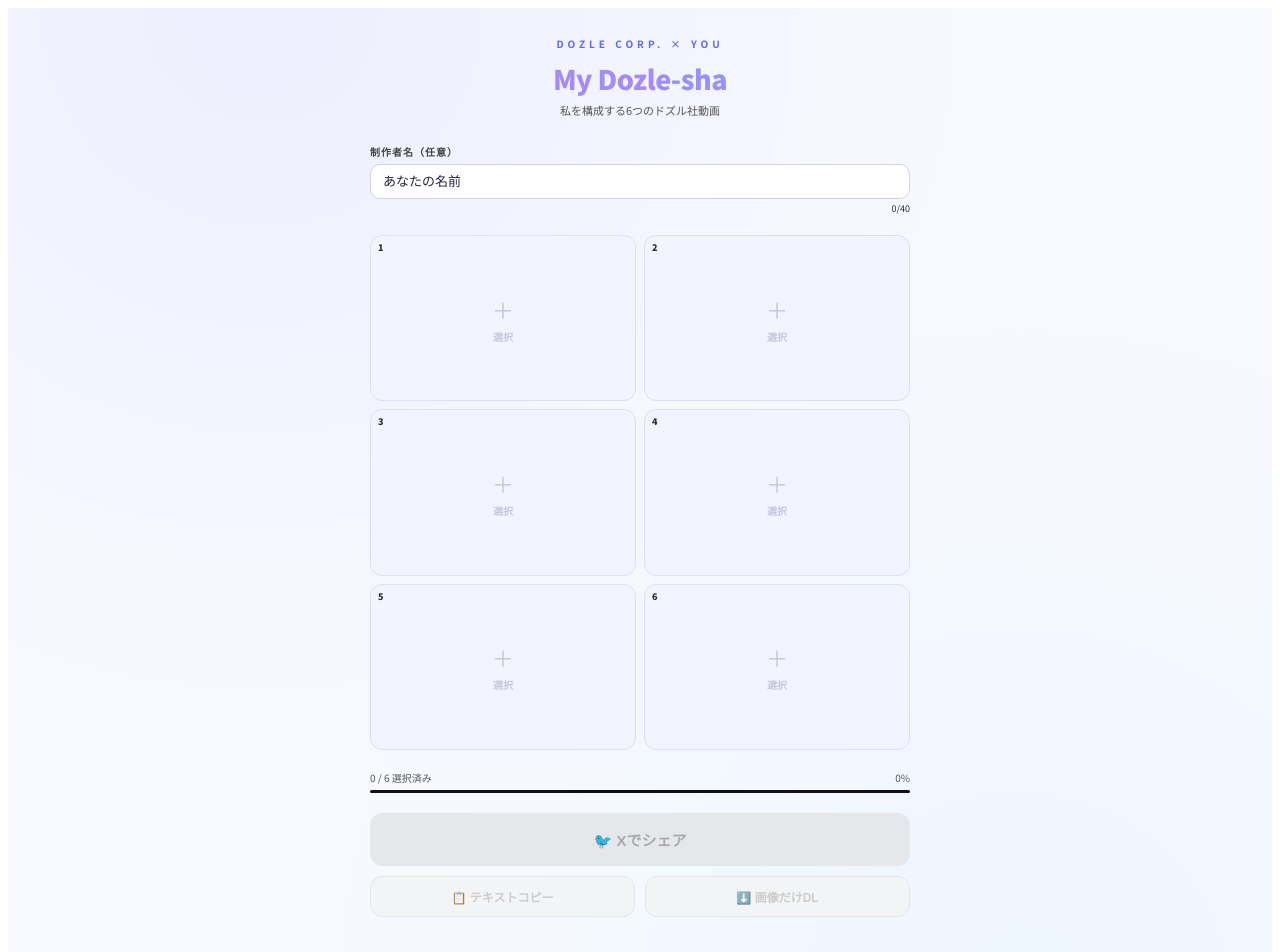
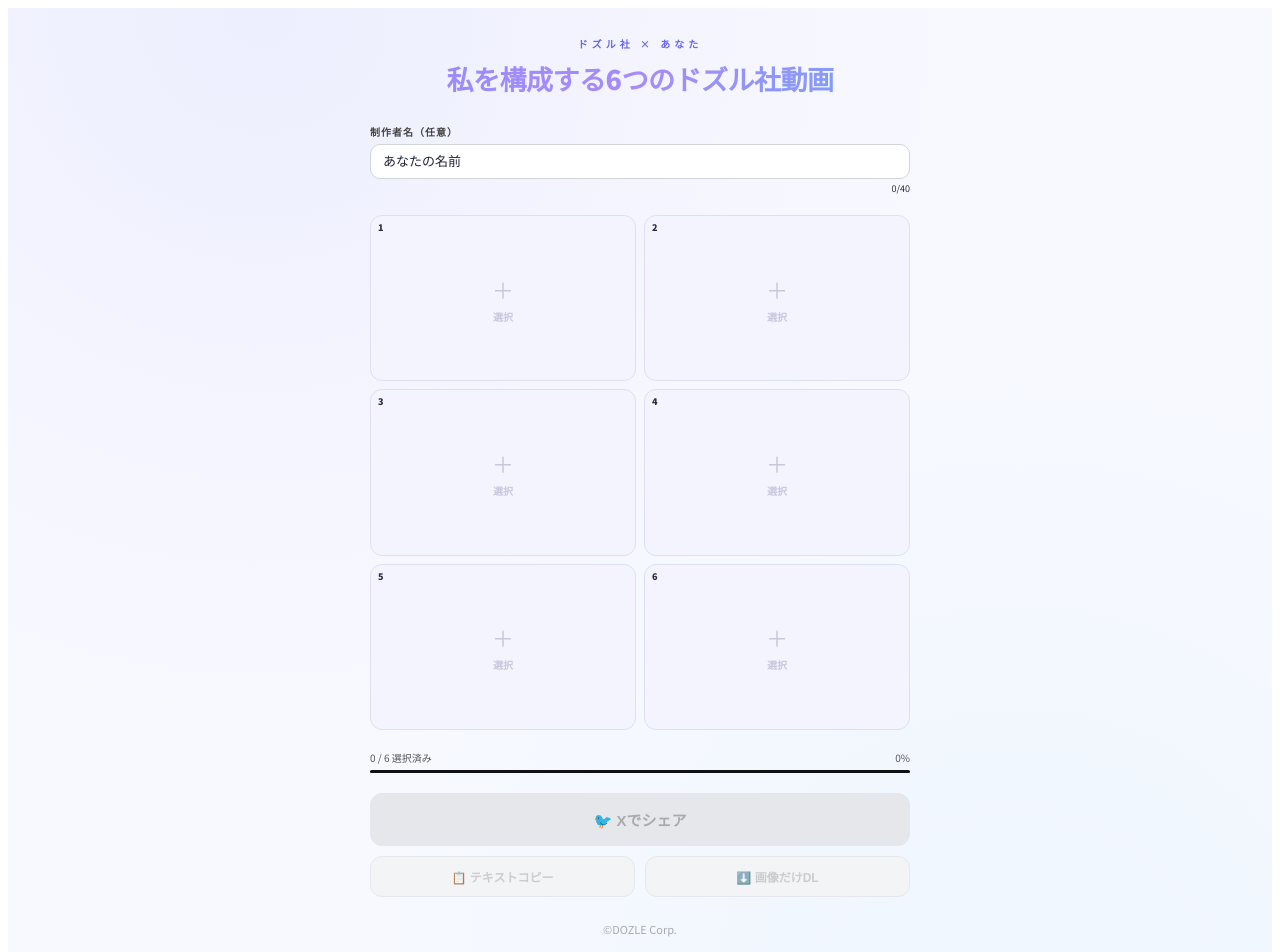
Before and after one commit to DozleYouTube/my6dozlesha, a React (Vite) app: page / in a window 1280 px wide. Shown: the top 952 px of the page. Built offline with nearby package versions, Linux system fonts and the light colour scheme.

Commit message:
●シー追加

```diff
--- a/src/App.jsx
+++ b/src/App.jsx
@@ -39,7 +39,7 @@
   // Header
   ctx.textAlign = "center";
   ctx.font = "bold 10px Arial"; ctx.fillStyle = "#6366f1";
-  ctx.fillText("MY  DOZLE-SHA", W/2, PAD + 16);
+  ctx.fillText("私を構成する6つのドズル社動画", W/2, PAD + 16);
   ctx.font = "bold 18px Arial"; ctx.fillStyle = "#111";
   ctx.fillText(authorName ? `${authorName} を構成する6つのドズル社動画` : "私を構成する6つのドズル社動画", W/2, PAD + 44);
   ctx.strokeStyle = "rgba(99,102,241,0.35)"; ctx.lineWidth = 1;
@@ -92,7 +92,7 @@
   // Footer - hashtag text
   ctx.textAlign = "center"; ctx.fillStyle = "rgba(99,102,241,0.7)";
   ctx.font = "9px Arial";
-  ctx.fillText("#My3dozlesha  #ドズル社", W/2, H - 46);
+  ctx.fillText("#私を構成する6つのドズル社動画", W/2, H - 46);
 
   // Footer - Dozle logo
   await new Promise((resolve) => {
@@ -202,7 +202,7 @@
 
   const handleCopyText = () => {
     const lines = cells.map((c,i) => c ? `${i+1}️⃣ ${c.title}` : `${i+1}️⃣ （未選択）`).join("\n");
-    navigator.clipboard?.writeText(`私を構成する6つのドズル社動画🎮\n${lines}\n\n#My3dozlesha #ドズル社\nhttps://youtube.com/@dozle`);
+    navigator.clipboard?.writeText(`私を構成する6つのドズル社動画🎮\n${lines}\n\n#私を構成する6つのドズル社動画\nhttps://my6dozlesha.vercel.app/`);
     showToast("コピーしました！");
   };
 
@@ -224,8 +224,8 @@
       // 少し待ってからTwitter投稿画面を開く（ハッシュタグ・テキスト入り）
       setTimeout(() => {
         const text = `私を構成する6つのドズル社動画🎮`;
-        const hashtags = `My3dozlesha,ドズル社`;
-        const url = `https://twitter.com/intent/tweet?text=${encodeURIComponent(text)}&hashtags=${encodeURIComponent(hashtags)}&url=${encodeURIComponent("https://youtube.com/@dozle")}`;
+        const hashtags = `私を構成する6つのドズル社動画`;
+        const url = `https://twitter.com/intent/tweet?text=${encodeURIComponent(text)}&hashtags=${encodeURIComponent(hashtags)}&url=${encodeURIComponent("https://my6dozlesha.vercel.app/")}`;
         window.open(url, "_blank");
         showToast("①画像をDL済み　②Xで画像を添付してポスト！");
       }, 600);
@@ -320,9 +320,9 @@
 
       {/* ── Header ── */}
       <div style={{ textAlign: "center", marginBottom: 26 }}>
-        <div style={{ fontSize: 10, letterSpacing: 4, color: "#6366f1", fontWeight: 700, marginBottom: 8, textTransform: "uppercase" }}>DOZLE CORP. × YOU</div>
-        <h1 style={{ margin: 0, fontSize: 27, fontWeight: 900, background: "linear-gradient(135deg,#818cf8,#a78bfa,#38bdf8)", WebkitBackgroundClip: "text", WebkitTextFillColor: "transparent", letterSpacing: -0.5 }}>My Dozle-sha</h1>
-        <div style={{ fontSize: 11, color: "#555", marginTop: 4 }}>私を構成する6つのドズル社動画</div>
+        <div style={{ fontSize: 10, letterSpacing: 4, color: "#6366f1", fontWeight: 700, marginBottom: 8, textTransform: "uppercase" }}>ドズル社 × あなた</div>
+        <h1 style={{ margin: 0, fontSize: 27, fontWeight: 900, background: "linear-gradient(135deg,#818cf8,#a78bfa,#38bdf8)", WebkitBackgroundClip: "text", WebkitTextFillColor: "transparent", letterSpacing: -0.5 }}>私を構成する6つのドズル社動画</h1>
+
       </div>
 
       {/* ── Name input ── */}
@@ -421,6 +421,8 @@
         </div>
       </div>
 
+      <div style={{ textAlign: "center", marginTop: 24, fontSize: 11, color: "#aaa" }}>©DOZLE Corp.</div>
+
       <style>{`
         * { box-sizing: border-box; }
         input::placeholder { color: #22223a; }
```
